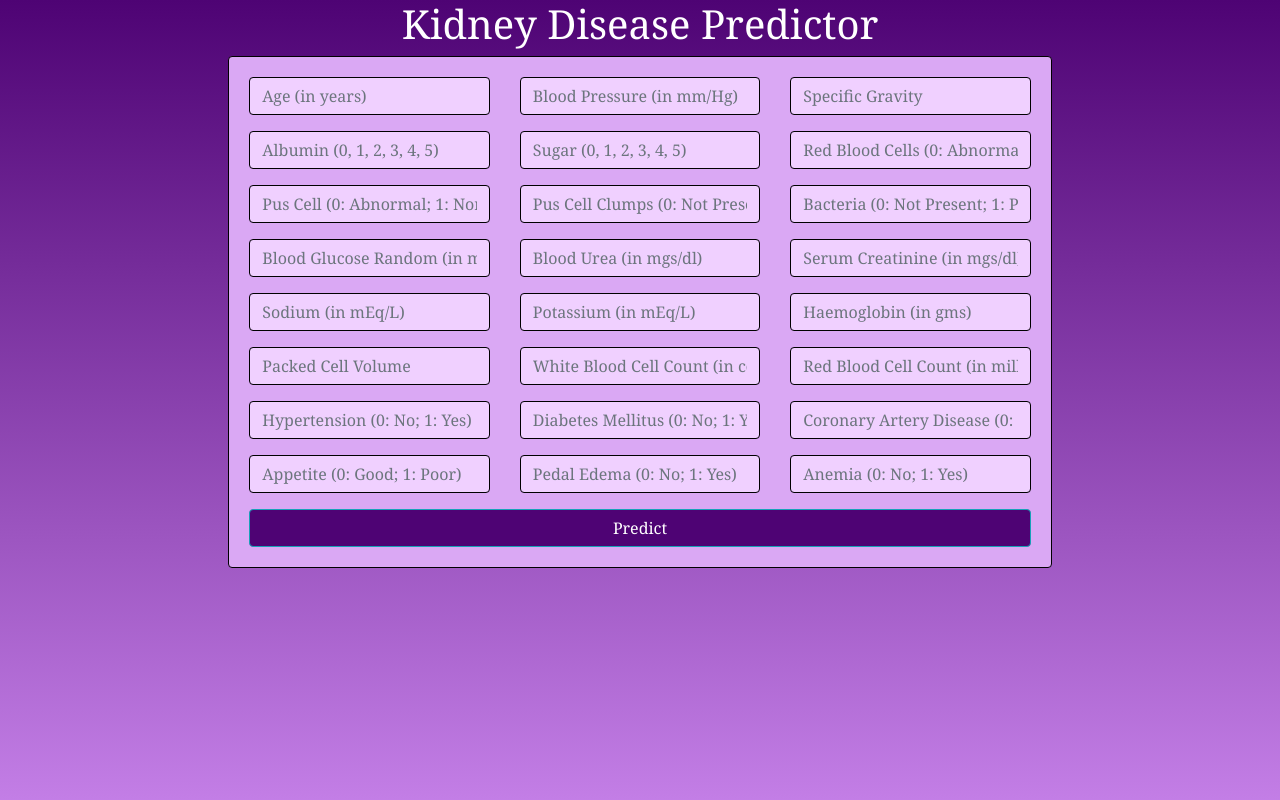
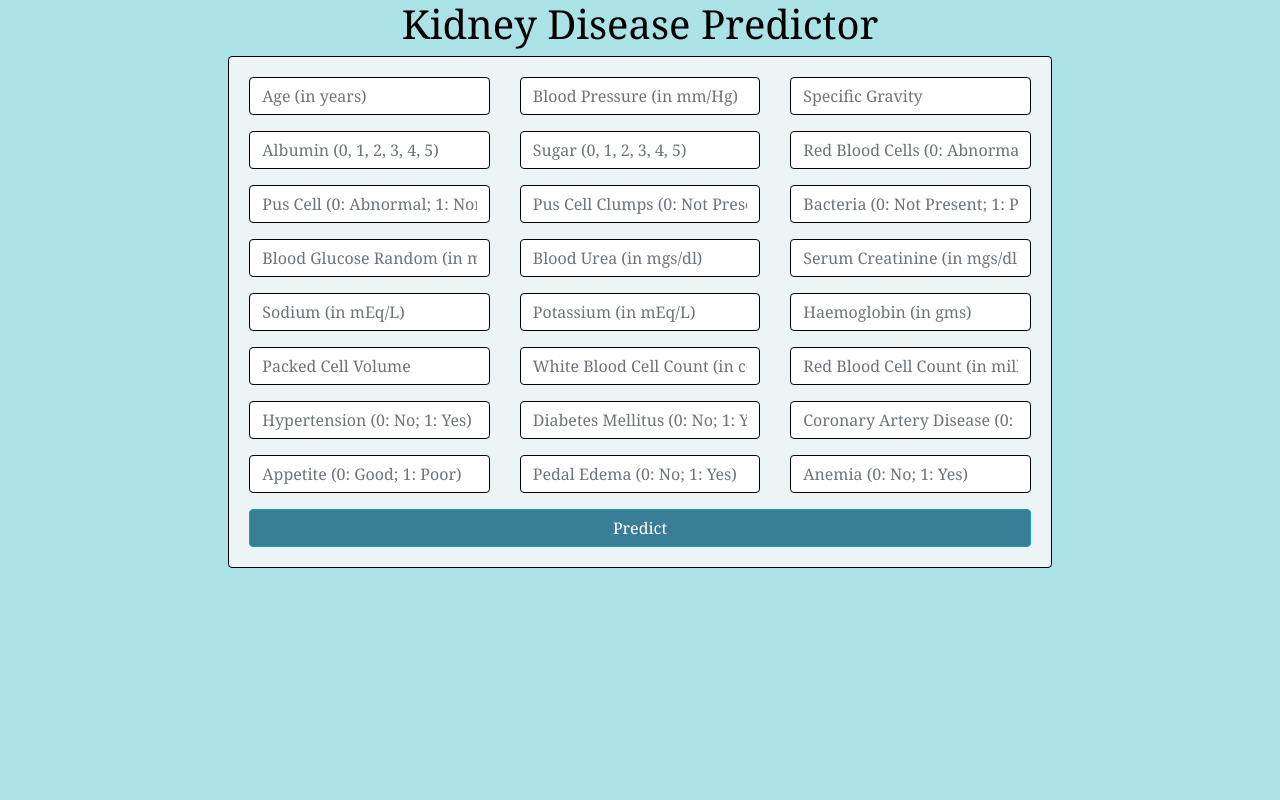
Before and after one commit to Rajkaudinya/disease-detection, a Flask app: page / in a window 1280 px wide. Run offline with Flask 3, Linux system fonts and the light colour scheme; some libraries are stand-ins or nearby versions.

Commit message:
Updated code

```diff
--- a/templates/home.html
+++ b/templates/home.html
@@ -2,8 +2,9 @@
 <style>
   body {
     font-family: Cambria;
-    height: 100%;
-    background-image: linear-gradient(#4e0374, #c37ee6);
+    height: 90vh;
+    /* background-image: linear-gradient(#abe2e6, #a4b7bc); */
+    background-color: #abe2e6;
     margin: 0;
     background-repeat: no-repeat;
     background-attachment: fixed;
@@ -12,10 +13,10 @@
 <div class="row">
   <div class="col-md-2"></div>
   <div class="col-md-8">
-    <center><h1 style="color: white">Kidney Disease Predictor</h1></center>
+    <center><h1 style="color: black">Kidney Disease Predictor</h1></center>
     <div
       class="card card-body"
-      style="border: 1px solid black; background-color: #daa8f4"
+      style="border: 1px solid black; background-color: #ecf4f5"
     >
       <form
         class="form-horizontal"
@@ -26,7 +27,7 @@
           <div class="col-md-4">
             <div class="form-group">
               <input
-                style="border: 1px solid black; background-color: #f0d0ff"
+                style="border: 1px solid black; background-color: white"
                 class="form-control"
                 type="text"
                 name="age"
@@ -37,7 +38,7 @@
           <div class="col-md-4">
             <div class="form-group">
               <input
-                style="border: 1px solid black; background-color: #f0d0ff"
+                style="border: 1px solid black; background-color: white"
                 class="form-control"
                 type="text"
                 name="blood_pressure"
@@ -48,7 +49,7 @@
           <div class="col-md-4">
             <div class="form-group">
               <input
-                style="border: 1px solid black; background-color: #f0d0ff"
+                style="border: 1px solid black; background-color: white"
                 class="form-control"
                 type="text"
                 name="specific_gravity"
@@ -61,7 +62,7 @@
           <div class="col-md-4">
             <div class="form-group">
               <input
-                style="border: 1px solid black; background-color: #f0d0ff"
+                style="border: 1px solid black; background-color: white"
                 class="form-control"
                 type="text"
                 name="albumin"
@@ -72,7 +73,7 @@
           <div class="col-md-4">
             <div class="form-group">
               <input
-                style="border: 1px solid black; background-color: #f0d0ff"
+                style="border: 1px solid black; background-color: white"
                 class="form-control"
                 type="text"
                 name="sugar"
@@ -83,7 +84,7 @@
           <div class="col-md-4">
             <div class="form-group">
               <input
-                style="border: 1px solid black; background-color: #f0d0ff"
+                style="border: 1px solid black; background-color: white"
                 class="form-control"
                 type="text"
                 name="red_blood_cells"
@@ -96,7 +97,7 @@
           <div class="col-md-4">
             <div class="form-group">
               <input
-                style="border: 1px solid black; background-color: #f0d0ff"
+                style="border: 1px solid black; background-color: white"
                 class="form-control"
                 type="text"
                 name="pus_cell"
@@ -107,7 +108,7 @@
           <div class="col-md-4">
             <div class="form-group">
               <input
-                style="border: 1px solid black; background-color: #f0d0ff"
+                style="border: 1px solid black; background-color: white"
                 class="form-control"
                 type="text"
                 name="pus_cell_clumps"
@@ -118,7 +119,7 @@
           <div class="col-md-4">
             <div class="form-group">
               <input
-                style="border: 1px solid black; background-color: #f0d0ff"
+                style="border: 1px solid black; background-color: white"
                 class="form-control"
                 type="text"
                 name="bacteria"
@@ -131,7 +132,7 @@
           <div class="col-md-4">
             <div class="form-group">
               <input
-                style="border: 1px solid black; background-color: #f0d0ff"
+                style="border: 1px solid black; background-color: white"
                 class="form-control"
                 type="text"
                 name="blood_glucose_random"
@@ -142,7 +143,7 @@
           <div class="col-md-4">
             <div class="form-group">
               <input
-                style="border: 1px solid black; background-color: #f0d0ff"
+                style="border: 1px solid black; background-color: white"
                 class="form-control"
                 type="text"
                 name="blood_urea"
@@ -153,7 +154,7 @@
           <div class="col-md-4">
             <div class="form-group">
               <input
-                style="border: 1px solid black; background-color: #f0d0ff"
+                style="border: 1px solid black; background-color: white"
                 class="form-control"
                 type="text"
                 name="serum_creatinine"
@@ -166,7 +167,7 @@
           <div class="col-md-4">
             <div class="form-group">
               <input
-                style="border: 1px solid black; background-color: #f0d0ff"
+                style="border: 1px solid black; background-color: white"
                 class="form-control"
                 type="text"
                 name="sodium"
@@ -177,7 +178,7 @@
           <div class="col-md-4">
             <div class="form-group">
               <input
-                style="border: 1px solid black; background-color: #f0d0ff"
+                style="border: 1px solid black; background-color: white"
                 class="form-control"
                 type="text"
                 name="potassium"
@@ -188,7 +189,7 @@
           <div class="col-md-4">
             <div class="form-group">
               <input
-                style="border: 1px solid black; background-color: #f0d0ff"
+                style="border: 1px solid black; background-color: white"
                 class="form-control"
                 type="text"
                 name="haemoglobin"
@@ -201,7 +202,7 @@
           <div class="col-md-4">
             <div class="form-group">
               <input
-                style="border: 1px solid black; background-color: #f0d0ff"
+                style="border: 1px solid black; background-color: white"
                 class="form-control"
                 type="text"
                 name="packed_cell_volume"
@@ -212,7 +213,7 @@
           <div class="col-md-4">
             <div class="form-group">
               <input
-                style="border: 1px solid black; background-color: #f0d0ff"
+                style="border: 1px solid black; background-color: white"
                 class="form-control"
                 type="text"
                 name="white_blood_cell_count"
@@ -223,7 +224,7 @@
           <div class="col-md-4">
             <div class="form-group">
               <input
-                style="border: 1px solid black; background-color: #f0d0ff"
+                style="border: 1px solid black; background-color: white"
                 class="form-control"
                 type="text"
                 name="red_blood_cell_count"
@@ -236,7 +237,7 @@
           <div class="col-md-4">
             <div class="form-group">
               <input
-                style="border: 1px solid black; background-color: #f0d0ff"
+                style="border: 1px solid black; background-color: white"
                 class="form-control"
                 type="text"
                 name="hypertension"
@@ -247,7 +248,7 @@
           <div class="col-md-4">
             <div class="form-group">
               <input
-                style="border: 1px solid black; background-color: #f0d0ff"
+                style="border: 1px solid black; background-color: white"
                 class="form-control"
                 type="text"
                 name="diabetes_mellitus"
@@ -258,7 +259,7 @@
           <div class="col-md-4">
             <div class="form-group">
               <input
-                style="border: 1px solid black; background-color: #f0d0ff"
+                style="border: 1px solid black; background-color: white"
                 class="form-control"
                 type="text"
                 name="coronary_artery_disease"
@@ -271,7 +272,7 @@
           <div class="col-md-4">
             <div class="form-group">
               <input
-                style="border: 1px solid black; background-color: #f0d0ff"
+                style="border: 1px solid black; background-color: white"
                 class="form-control"
                 type="text"
                 name="appetite"
@@ -282,7 +283,7 @@
           <div class="col-md-4">
             <div class="form-group">
               <input
-                style="border: 1px solid black; background-color: #f0d0ff"
+                style="border: 1px solid black; background-color: white"
                 class="form-control"
                 type="text"
                 name="peda_edema"
@@ -293,7 +294,7 @@
           <div class="col-md-4">
             <div class="form-group">
               <input
-                style="border: 1px solid black; background-color: #f0d0ff"
+                style="border: 1px solid black; background-color: white"
                 class="form-control"
                 type="text"
                 name="aanemia"
@@ -303,7 +304,7 @@
           </div>
         </div>
         <input
-          style="background-color: #4e0374"
+          style="background-color: #3a7d97"
           type="submit"
           class="btn btn-info btn-block"
           value="Predict"
```
Also changed, not shown: templates/predict.html (+8 -3 lines).
